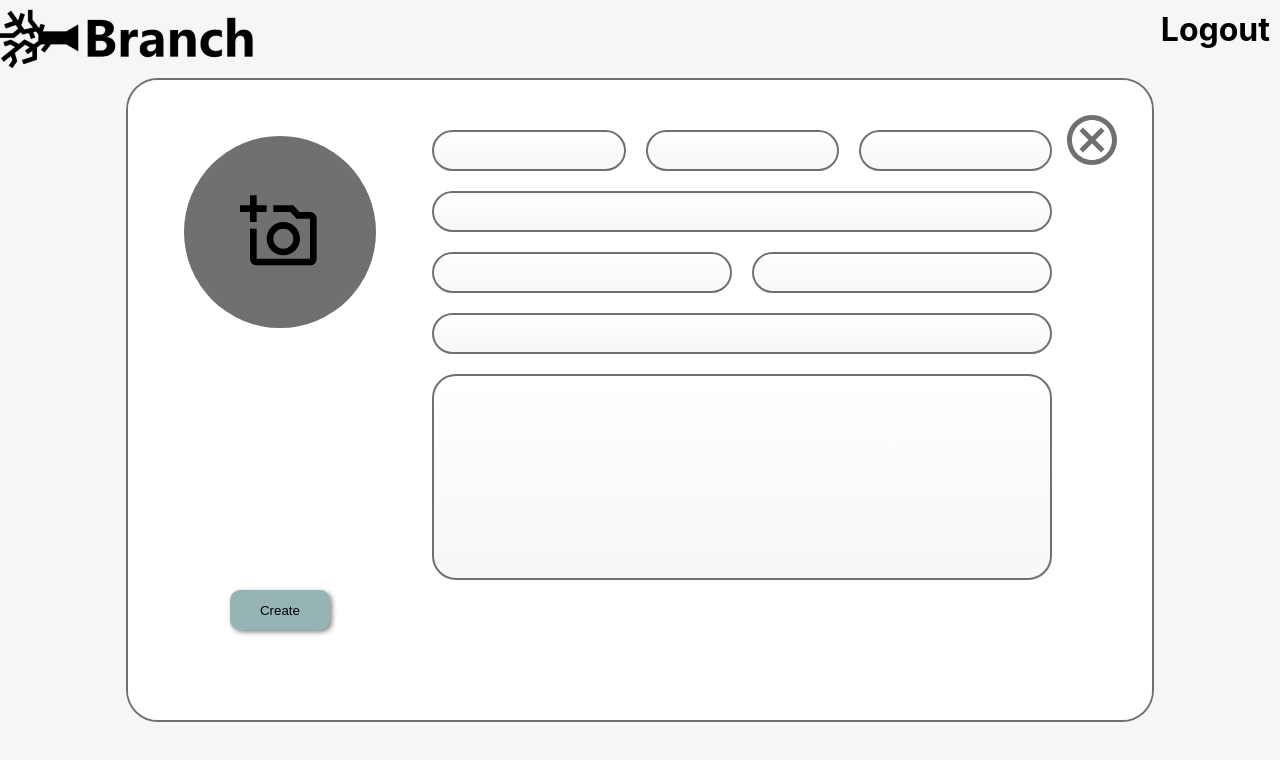
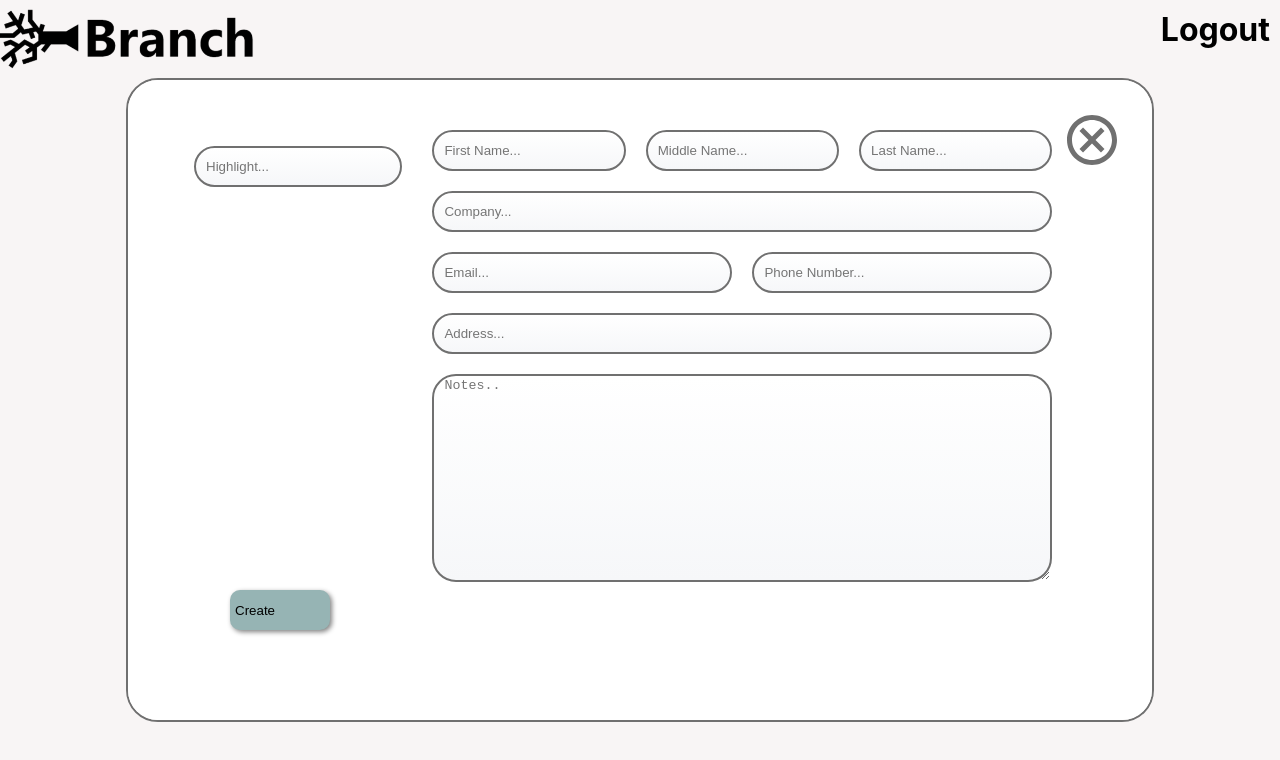
Before and after one commit to barontate/ITProject2021, a React (Create React App) app in the folder client/: page /addingCard in a window 1280 px wide. Shown: the top 760 px of the page. Built offline with nearby package versions, Linux system fonts and the light colour scheme.

Commit message:
Took out pictures. Added highlight.

```diff
--- a/client/src/features/contacts/AddContact.js
+++ b/client/src/features/contacts/AddContact.js
@@ -63,23 +63,21 @@ class AddContact extends Component {
                     <DataIn onSubmit={this.handleSubmit}>
                     <TextFields>
                         <div className='splitCells'>
-                          <input className='splitTextBox' type='text' name="firstName" onChange={this.handleInputChange}></input>
-                          <input className='splitTextBox' type='text' name="lastName" onChange={this.handleInputChange}></input>
-                          <input className='splitTextBox' type='text'></input>
+                          <input className='splitTextBox' type='text' name="firstName" placeholder="First Name..." onChange={this.handleInputChange}></input>
+                          <input className='splitTextBox' type='text' name="lastName" placeholder="Middle Name..." onChange={this.handleInputChange}></input>
+                          <input className='splitTextBox' type='text' placeholder="Last Name..."></input>
                         </div>
-                        <input className='textBox' type='text'></input>
+                        <input className='textBox' type='text' placeholder="Company..."></input>
                         <div className='splitCells'>
-                          <input className='splitTextBox' type='text' name="email" onChange={this.handleInputChange}></input>
-                          <input className='splitTextBox' type='text'></input>
+                          <input className='splitTextBox' type='text' name="email" placeholder="Email..." onChange={this.handleInputChange}></input>
+                          <input className='splitTextBox' type='text' placeholder="Phone Number..." ></input>
                         </div>
-                        <input className='textBox' type='text'></input>
-                        <input className='tallTextBox' type='text' name="notes" onChange={this.handleInputChange}></input>
+                        <input className='textBox' type='text' placeholder="Address..."></input>
+                        <textarea className='tallTextBox' type='text' name="notes" placeholder="Notes.." onChange={this.handleInputChange}></textarea>
                     </TextFields>
                     <div className='leftBar'>
                         <LeftIn>
-                          <div className='picture'>
-                              <AddPhoto sx={{ fontSize: '80px' }}></AddPhoto>
-                          </div>
+                          <input className='splitTextBox' type='text' placeholder="Highlight..."></input>
                         </LeftIn>
                         <Create>
                           <input className='textBox' type='submit' value='Create' />
@@ -97,7 +95,7 @@ export default AddContact
 
 const TextIn = styled.div`
 
-  input{
+  input, textarea{
     background-image: linear-gradient(to bottom, #FFFFFF, #F6F7F9);
     height: 35px;
     border-radius: 24px;
@@ -105,13 +103,17 @@ const TextIn = styled.div`
     border-color: #707070;
     padding-left: 10px;
     color: #1c1c1c;
+    border-width: 2px;
   }
-  input:focus{
+  input:focus, textarea:focus{
     outline: none;
     border-radius: 24px;
     border-style: solid;
     border-color: #1c1c1c;
+    border-width: 2px;
   }
+
+
 `
 
 const CardInfoInput = styled.div`
@@ -201,7 +203,7 @@ const Goals = styled.div`
   }
 `
 
-const LeftIn = styled.div``
+const LeftIn = styled(TextIn)``
 
 const Create = styled.div`
   display: flex;
--- a/client/src/features/contacts/Contact.css
+++ b/client/src/features/contacts/Contact.css
@@ -18,6 +18,7 @@
 .tallTextBox {
     margin: 10px;
     min-height: 25vh;
+    vertical-align: text-top;
 }
 
 .rightBar {
@@ -64,3 +65,8 @@ p {
     border-right: none;
     border-color: #707070;
 }
+
+input {
+    text-align: justify;
+    vertical-align: text-top;
+}
--- a/client/src/features/contacts/ContactArray.js
+++ b/client/src/features/contacts/ContactArray.js
@@ -2,6 +2,7 @@ import React from 'react'
 import styled from 'styled-components'
 import {Link} from 'react-router-dom'
 import { useSelector } from 'react-redux'
+import { height } from '@mui/system'
 
 export const ContactArray = () => {
 
@@ -10,8 +11,11 @@ export const ContactArray = () => {
     const renderedContacts = contacts.map(contact => (
         <ContactCard className="contact-excerpt" key={contact.id}
              to={`/contact/${contact.id}`} style={{textDecoration: 'none'}}>
-            <p>{contact.firstName}</p>
-            <p>{contact.lastName}</p>
+            <Card>
+            <Name><p>{contact.firstName}</p> <p>{contact.lastName}</p></Name>
+            <Highlight> <p>{contact.highlight}</p> </Highlight>
+            </Card>
+
         </ContactCard>
     ))
 
@@ -53,3 +57,26 @@ const ContactCard = styled(Link)`
     }
 
 `
+
+const Name = styled.h1`
+   display: flex;
+   p {
+     border: none;
+     margin: 0px 5px;
+   }
+`
+const Highlight = styled.p`
+   border: none;
+   justify-content: center;
+   display: flex;
+   p {
+    border: none;
+    margin: 0px 5px;
+  }
+`
+
+const Card = styled.div`
+   display: inline;
+   justify-content: center;
+   align-items: center;
+`
--- a/client/src/features/contacts/ContactSlice.js
+++ b/client/src/features/contacts/ContactSlice.js
@@ -1,11 +1,11 @@
 import { createSlice } from '@reduxjs/toolkit'
 
 const initialState = [
-  { id: '1', firstName: 'Jon', lastName: 'Doe', notes: "All round good bloke"},
-  { id: '2', firstName: 'Jeff', lastName: 'Wiggim' },
+  { id: '1', firstName: 'Jon', lastName: 'Doe', highlight: "From uni", notes: "All round good bloke"},
+  { id: '2', firstName: 'Jeff', highlight: "Good at haskell", lastName: 'Wiggim' },
   { id: '3', firstName: 'Jeff', lastName: 'Wiggim' },
-  { id: '4', firstName: 'Nelson', lastName: 'Walker'},
-  { id: '5', firstName: 'Jon', lastName: 'Doe'},
+  { id: '4', firstName: 'Nelson', highlight: "Has a boat", lastName: 'Walker'},
+  { id: '5', firstName: 'Jon', highlight: "From school", lastName: 'Doe'},
   { id: '6', firstName: 'Jeff', lastName: 'Wiggim' },
   { id: '7', firstName: 'Jeff', lastName: 'Wiggim' },
   { id: '8', firstName: 'Nelson', lastName: 'Walker'},
--- a/client/src/features/contacts/SingleContact.js
+++ b/client/src/features/contacts/SingleContact.js
@@ -44,9 +44,7 @@ export const SingleContact = ({ match }) => {
           </div >
           <div className="leftBar">
               <LeftIn>
-              <div className='picture'>
-                  <AddPhoto sx={{ fontSize: '80px' }}></AddPhoto>
-              </div>
+                <p className='splitTextBox'>{contact.highlight ? contact.highlight : "highlight: Unknown"}</p>
               </LeftIn>
           </ div>
         </CardInfoInput>
@@ -124,7 +122,9 @@ const Goals = styled.div`
   margin: 10px 0px;
 `
 
-const LeftIn = styled.div``
+const LeftIn = styled.div`
+  width: 100%;
+`
 
 const Create = styled.div`
   display: flex;
```
Also changed, not shown: 1 other file (tests, documents, lock files or other folders).
